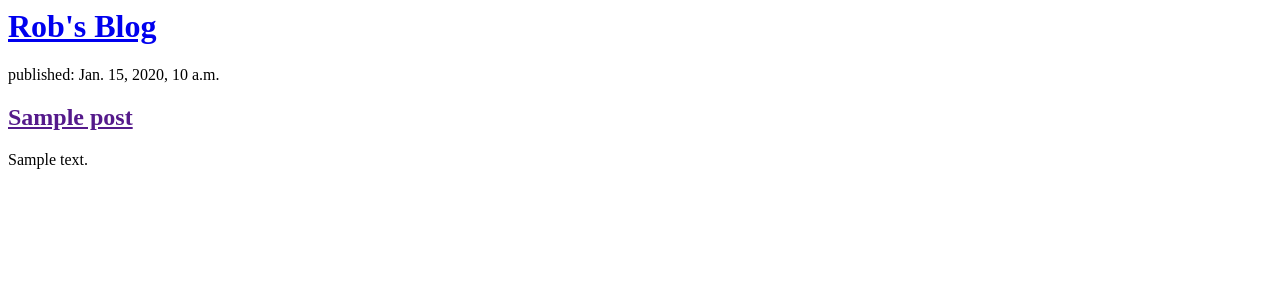
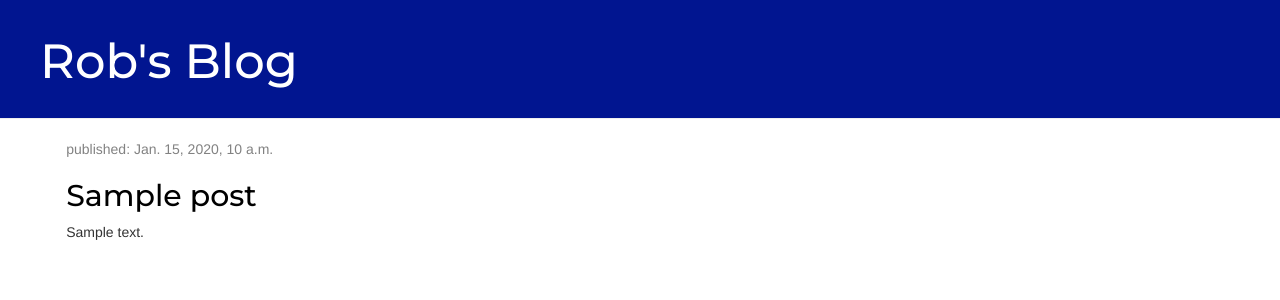
Before and after one commit to robj3d3/bridging-coursework, a Django app: page / in a window 1280 px wide. Shown: the top 300 px of the page. Run offline with Django 3.2, Linux system fonts and the light colour scheme; tables that the repository leaves empty hold one stand-in row (values such as "Sample post"); some libraries are stand-ins or nearby versions.

Commit message:
Added basic CSS styling to index page

```diff
--- /dev/null
+++ b/blog/static/css/blog.css
@@ -0,0 +1,46 @@
+.page-header {
+    background-color: #011590;
+    margin-top: 0;
+    padding: 15px 20px 20px 40px;
+}
+
+.page-header h1, .page-header h1 a, .page-header h1 a:visited, .page-header h1 a:active {
+    color: #ffffff;
+    font-size: 36pt;
+    text-decoration: none;
+}
+
+.content {
+    margin-left: 4%;
+}
+
+h1, h2, h3, h4 {
+    font-family: 'Montserrat';
+}
+
+.date {
+    color: #828282;
+}
+
+.save {
+    float: right;
+}
+
+.post-form textarea, .post-form input {
+    width: 100%;
+}
+
+.top-menu, .top-menu:hover, .top-menu:visited {
+    color: #ffffff;
+    float: right;
+    font-size: 26pt;
+    margin-right: 20px;
+}
+
+.post {
+    margin-bottom: 7%;
+}
+
+.post h2 a, .post h2 a:visited {
+    color: #000000;
+}
--- a/blog/templates/blog/post_list.html
+++ b/blog/templates/blog/post_list.html
@@ -1,18 +1,31 @@
+{% load static %}
 <html>
     <head>
         <title>Rob's blog</title>
+        <link rel="stylesheet" href="//maxcdn.bootstrapcdn.com/bootstrap/3.2.0/css/bootstrap.min.css">
+        <link rel="stylesheet" href="//maxcdn.bootstrapcdn.com/bootstrap/3.2.0/css/bootstrap-theme.min.css">
+        <link href="https://fonts.googleapis.com/css2?family=Montserrat:ital,wght@0,100;0,200;0,300;0,400;0,500;0,600;0,700;0,800;0,900;1,100;1,200;1,300;1,400;1,500;1,600;1,700;1,800;1,900&display=swap" rel="stylesheet">
+        <link rel="stylesheet" href="{% static 'css/blog.css' %}">
     </head>
     <body>
-        <div>
+        <div class="page-header">
             <h1><a href="/">Rob's Blog</a></h1>
         </div>
 
-        {% for post in posts %}
-            <div>
-                <p>published: {{ post.published_date }}</p>
-                <h2><a href="">{{ post.title }}</a></h2>
-                <p>{{ post.text|linebreaksbr }}</p>
+        <div class="content container">
+            <div class="row">
+                <div class="col-md-8">
+                    {% for post in posts %}
+                        <div class="post">
+                            <div class="date">
+                                <p>published: {{ post.published_date }}</p>
+                            </div>
+                            <h2><a href="">{{ post.title }}</a></h2>
+                            <p>{{ post.text|linebreaksbr }}</p>
+                        </div>
+                    {% endfor %}
+                </div>
             </div>
-        {% endfor %}
+        </div>
     </body>
 </html>
```
